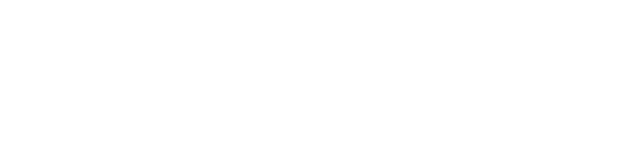
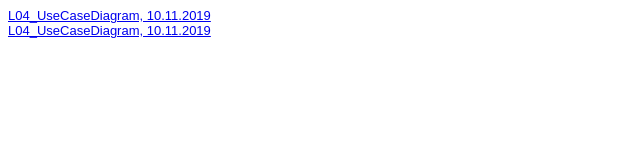
Before and after one commit to kretschmerlea/EIA2, a plain HTML site: page Steckbrief/steckbrief.htm in a window 1280 px wide. Shown: the whole page, without its empty margins (0-640 px from the left). Drawn offline with Linux system fonts and the light colour scheme.

Commit message:
aufgabe charactereditor

```diff
--- a/Steckbrief/steckbrief.htm
+++ b/Steckbrief/steckbrief.htm
@@ -13,5 +13,9 @@ body {
 </head>
 <body>
 	<!-- Hier die Links zu den gelösten Aufgaben einstellen, aktuelle oben, alte stehen lassen! Format: Aufgabenbezeichnung, Datum -->
+
+	<a href="https://kretschmerlea.github.io/Steckbrief/CharacterEditor_JSON.JPG.pdf" target="_blank">L04_UseCaseDiagram, 10.11.2019</a></br>
+	<a href="https://kretschmerlea.github.io/Steckbrief/L04CharacterEditor.pdf" target="_blank">L04_UseCaseDiagram, 10.11.2019</a></br>
+
 </body>
 </html>
```
Also changed, not shown: CharacterEditor/CharacterEditor_JSON.JPG (added), 1 other file.
